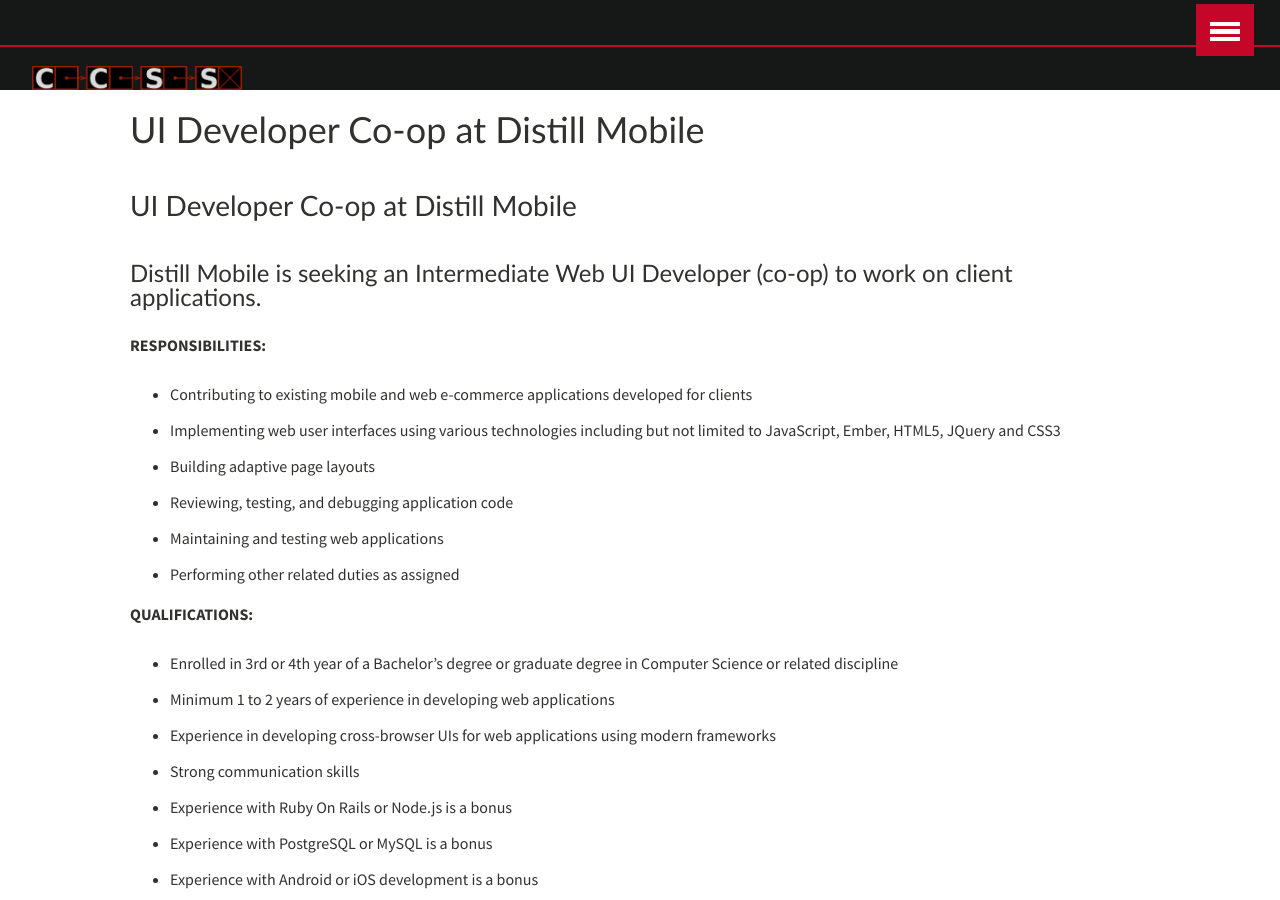
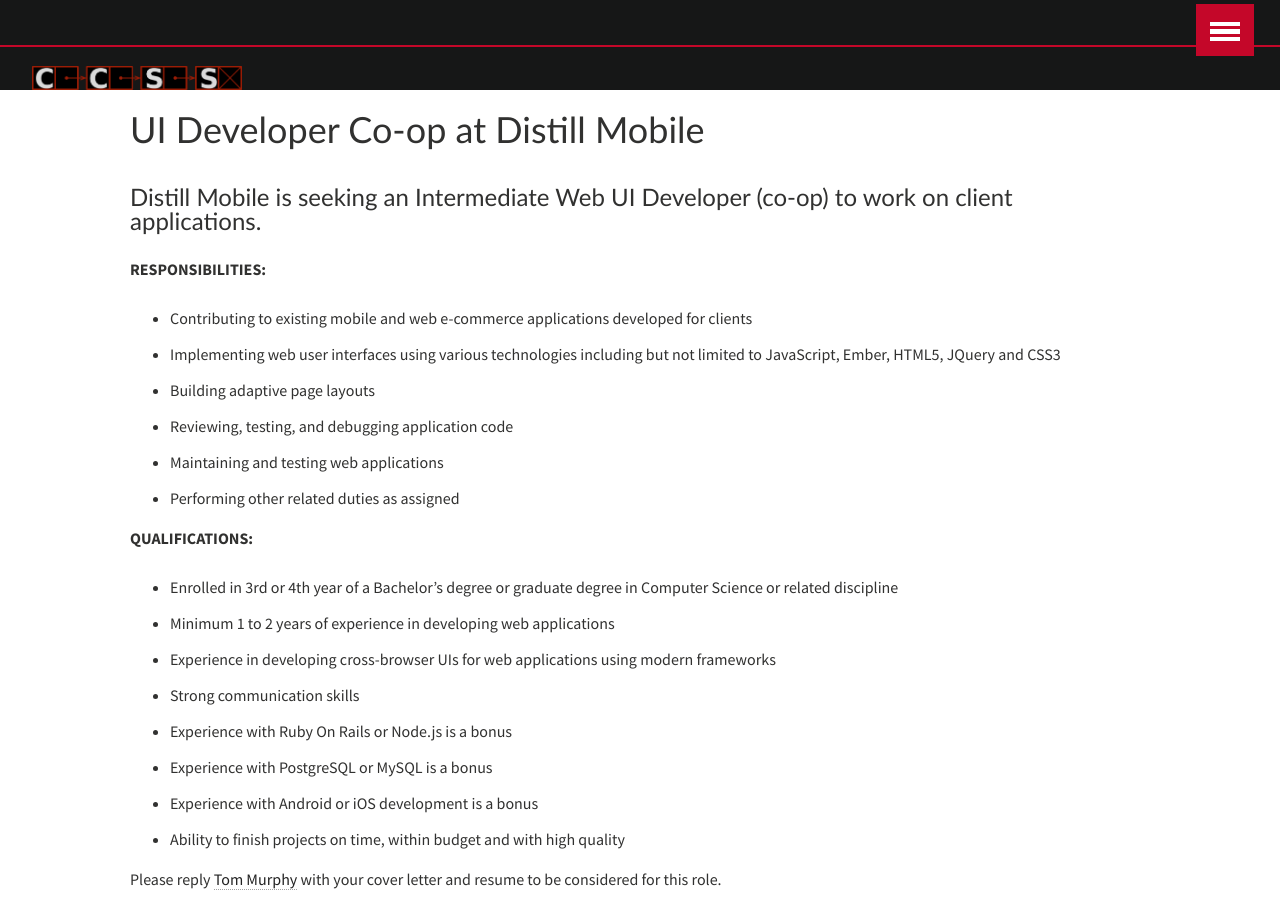
Before and after one commit to CarletonComputerScienceSociety/carletoncomputersciencesociety.github.io, a Jekyll site: the page built from community/news/_posts/2017-04-01-ui-developer-co-op-at-distill-mobile.md, in a window 1280 px wide and 900 px high. Built offline with Jekyll 4.4.1, drawn with Linux system fonts in a browser that asks for light colours.

Commit message:
Update 2017-04-01-ui-developer-co-op-at-distill-mobile.md

```diff
--- a/community/news/_posts/2017-04-01-ui-developer-co-op-at-distill-mobile.md
+++ b/community/news/_posts/2017-04-01-ui-developer-co-op-at-distill-mobile.md
@@ -5,7 +5,6 @@
 by: Brittny Lapierre
 ---
 
-<h3>UI Developer Co-op at Distill Mobile</h3>
 <h4>Distill Mobile is seeking an Intermediate Web UI Developer (co-op) to work on client applications.</h4>
 
 <b>RESPONSIBILITIES:</b>
```
